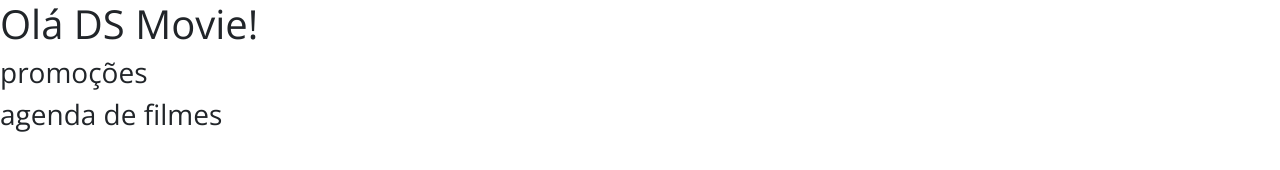
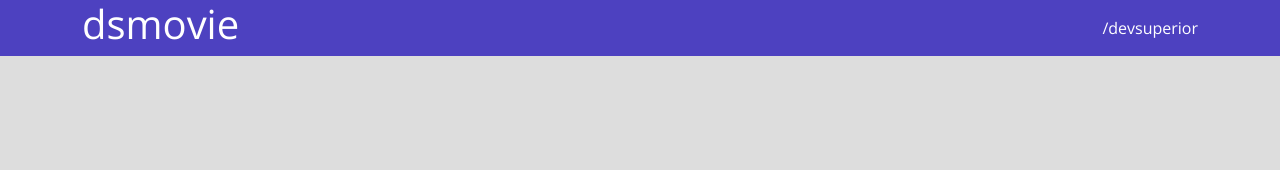
Before and after one commit to luised455/DSmovie, a plain HTML site: page index.html in a window 1280 px wide. Drawn offline with nearby package versions, Linux system fonts and the light colour scheme.

Commit message:
Barra superior PARTE 1

```diff
--- a/css/style.css
+++ b/css/style.css
@@ -1,5 +1,25 @@
 @import url('https://fonts.googleapis.com/css2?family=Encode+Sans:wght@800&family=Open+Sans:wght@300;400;700&display=swap');
 
 *{
+    box-sizing: border-box;
     font-family: 'Open Sans', sans-serif;;
 }
+
+html, body{
+    background-color: #ddd;
+}
+
+header{
+    background-color: #4D41C0;
+    color: #fff;
+}
+
+nav {
+    display: flex;
+    align-items: center;
+    justify-content: space-between;
+}
+a, a:hover {
+    text-decoration: none;
+    color: unset;
+}
--- a/index.html
+++ b/index.html
@@ -8,9 +8,12 @@
     <link href="https://cdn.jsdelivr.net/npm/bootstrap@5.1.3/dist/css/bootstrap.min.css" rel="stylesheet" integrity="sha384-1BmE4kWBq78iYhFldvKuhfTAU6auU8tT94WrHftjDbrCEXSU1oBoqyl2QvZ6jIW3" crossorigin="anonymous">
     <link rel="stylesheet" href="css/style.css">
 </head>
-    <h1> Olá DS Movie!</h1>
-    <h3>promoções
-        <h3> agenda de filmes</h3>
-    </h3>
 </body>
+<header>
+    <nav class="container">
+        <h1>dsmovie</h1>
+        <a href="https://github.com/devsuperior">/devsuperior</a>
+    </nav>
+</header>
+
 </html>
```
